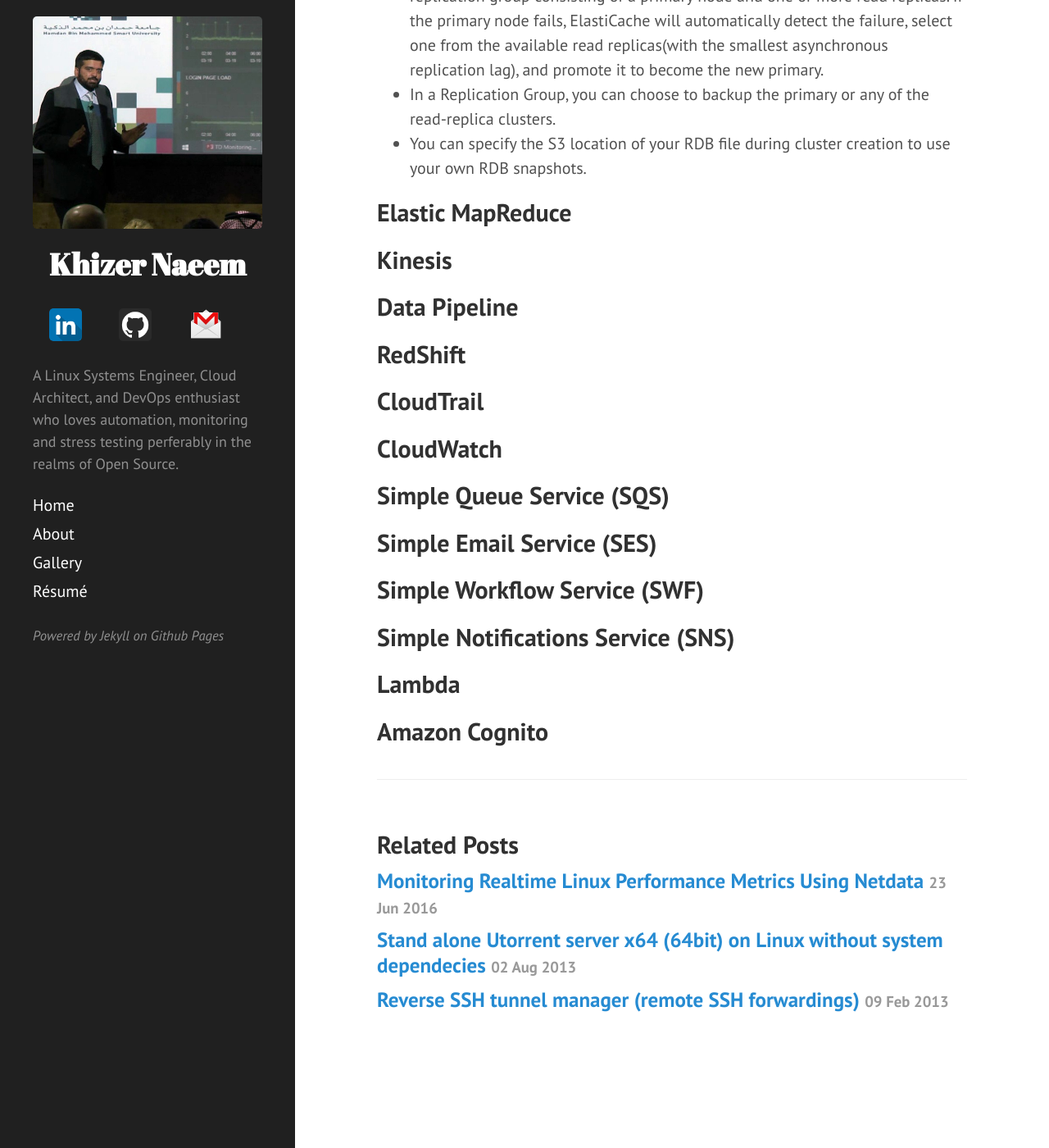
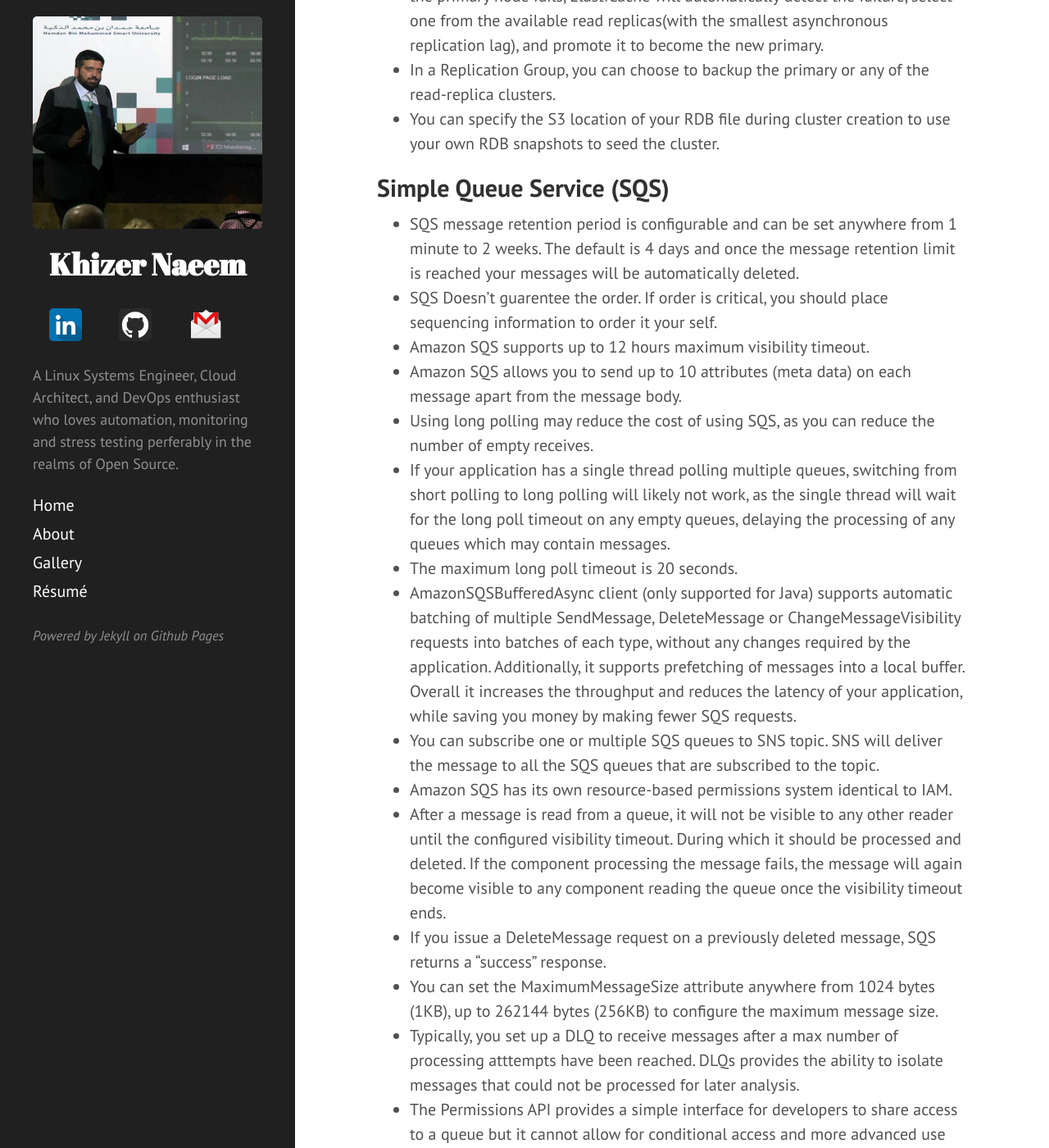
Before and after one commit to kxr/kxr.github.io, a Jekyll site: the page built from _posts/2016-07-07-aws-certified-solutions-architech-professional-preparation-notes.md, in a window 1280 px wide and 1400 px high, scrolled down 15500 px. Shown: the whole window at 82% size. Built offline with Jekyll 4.4.1, drawn with Linux system fonts in a browser that asks for light colours; comment, search, counter and statistics services are not loaded; some of the changed text lies outside the part shown.

Commit message:
aws csa pro notes sqs

```diff
--- a/_posts/2016-07-07-aws-certified-solutions-architech-professional-preparation-notes.md
+++ b/_posts/2016-07-07-aws-certified-solutions-architech-professional-preparation-notes.md
@@ -219,7 +219,6 @@ title: AWS Certified Solutions Architect Professional Prepartion Notes
 - You can associate an SNS topic with your Cache Cluster while creating it. You'll receive cluster notifications of this topic for e.g. Cache Node recovery occurred etc.
 - You could add more Cache Nodes to your existing Cache Cluster by using the "Add Node" option on "Nodes" tab for your Cache Cluster
 - For each cluster amazon will create a unique configuration endpoint (DNS record) that can be queried to get the nodes that belong in that cluster. An Auto Discovery capable memecache client (provided by Amazon for Java and PHP), can use this feature to discover all nodes in the cluster. It will automtically discover addition/deletion/failure of cluster nodes. You will not get the Auto Discovery feature with the existing Memcached clients.
--
 
 ### Redis
 
@@ -233,7 +232,26 @@ title: AWS Certified Solutions Architect Professional Prepartion Notes
 - If an existing read replica has fallen too far behind to meet your requirements, you can reboot it.
 - You can use Multi-AZ if you are using ElastiCache for Redis and have a replication group consisting of a primary node and one or more read replicas. If the primary node fails, ElastiCache will automatically detect the failure, select one from the available read replicas(with the smallest asynchronous replication lag), and promote it to become the new primary.
 - In a Replication Group, you can choose to backup the primary or any of the read-replica clusters.
-- You can specify the S3 location of your RDB file during cluster creation to use your own RDB snapshots.
+- You can specify the S3 location of your RDB file during cluster creation to use your own RDB snapshots to seed the cluster.
+
+## Simple Queue Service (SQS)
+
+- SQS message retention period is configurable and can be set anywhere from 1 minute to 2 weeks. The default is 4 days and once the message retention limit is reached your messages will be automatically deleted.
+- SQS Doesn't guarentee the order. If order is critical, you should place sequencing information to order it your self.
+- Amazon SQS supports up to 12 hours maximum visibility timeout.
+- Amazon SQS allows you to send up to 10 attributes (meta data) on each message apart from the message body.
+- Using long polling may reduce the cost of using SQS, as you can reduce the number of empty receives.
+- If your application has a single thread polling multiple queues, switching from short polling to long polling will likely not work, as the single thread will wait for the long poll timeout on any empty queues, delaying the processing of any queues which may contain messages.
+- The maximum long poll timeout is 20 seconds.
+- AmazonSQSBufferedAsync client (only supported for Java) supports automatic batching of multiple SendMessage, DeleteMessage or ChangeMessageVisibility requests into batches of each type, without any changes required by the application. Additionally, it supports prefetching of messages into a local buffer. Overall it increases the throughput and reduces the latency of your application, while saving you money by making fewer SQS requests.
+- You can subscribe one or multiple SQS queues to SNS topic. SNS will deliver the message to all the SQS queues that are subscribed to the topic.
+- Amazon SQS has its own resource-based permissions system identical to IAM.
+- After a message is read from a queue, it will not be visible to any other reader until the configured visibility timeout. During which it should be processed and deleted. If the component processing the message fails, the message will again become visible to any component reading the queue once the visibility timeout ends.
+- If you issue a DeleteMessage request on a previously deleted message,  SQS returns a "success" response.
+- You can set the MaximumMessageSize attribute anywhere from 1024 bytes (1KB), up to 262144 bytes (256KB) to configure the maximum message size.
+- Typically, you set up a DLQ to receive messages after a max number of processing atttempts have been reached. DLQs provides the ability to isolate messages that could not be processed for later analysis.
+- The Permissions API provides a simple interface for developers to share access to a queue but it cannot allow for conditional access and more advanced use cases. The SetQueueAttributes operation supports the full access policy language.
+- SQS in each region is totally independent in message stores and queue names.
 
 ## Elastic MapReduce
 
```
Also changed, not shown: other parts of _posts/2016-07-07-aws-certified-solutions-architech-professional-preparation-notes.md (+0 -1 lines).
